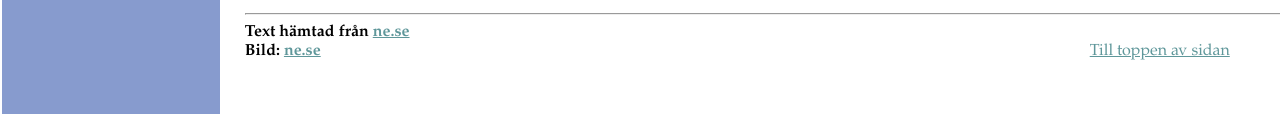
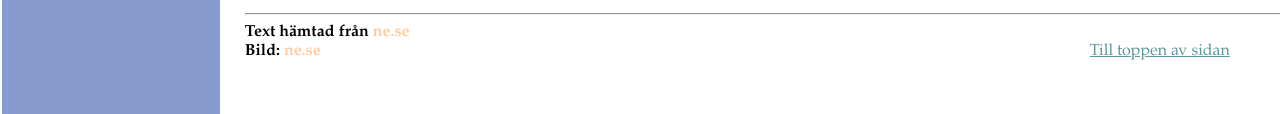
Before and after one commit to stinaj/stinaj.github.io, a plain HTML site: page Nobelpris/nobelpristagare1.html in a window 1280 px wide. Shown: the part 1004-1118 px from the top of the page. Drawn offline with Linux system fonts and the light colour scheme.

Commit message:
Update nobelpristagare1.html

```diff
--- a/Nobelpris/nobelpristagare1.html
+++ b/Nobelpris/nobelpristagare1.html
@@ -54,9 +54,9 @@ Kejsarn av Portugallien från 1914 är en annan känd bok. Den handlar om en fat
 			Selma Lagerlöf föddes på Mårbacka i Värmland, och många av hennes berättelser utspelas i Värmland. Fast hennes far inte ville det utbildade hon sig till lärarinna och arbetade sedan i tio år på en flickskola i Landskrona. Från 1895 försörjde hon sig som författare, och 1907 köpte hon tillbaka sitt barndomshem Mårbacka, där hon sedan bodde resten av livet.
             </p>
             <hr>
-            <b> Text hämtad från <a id="källa" href="http://www.ne.se/uppslagsverk/encyklopedi/enkel/selma-lagerl%C3%B6f" target="_blank"> ne.se </a></b>
+            <b> Text hämtad från <a class="källa" href="http://www.ne.se/uppslagsverk/encyklopedi/enkel/selma-lagerl%C3%B6f" target="_blank"> ne.se </a></b>
             <br>
-            <b> Bild: <a id="källa" href="http://www.ne.se/uppslagsverk/bild/fotografi/selma-lagerl%C3%B6f-(1)" target="_blank"> ne.se </a></b>
+            <b> Bild: <a class="källa" href="http://www.ne.se/uppslagsverk/bild/fotografi/selma-lagerl%C3%B6f-(1)" target="_blank"> ne.se </a></b>
             <a id="upp" href="nobelpristagare1.html"> Till toppen av sidan </a>
         </article>
         <footer>
```
